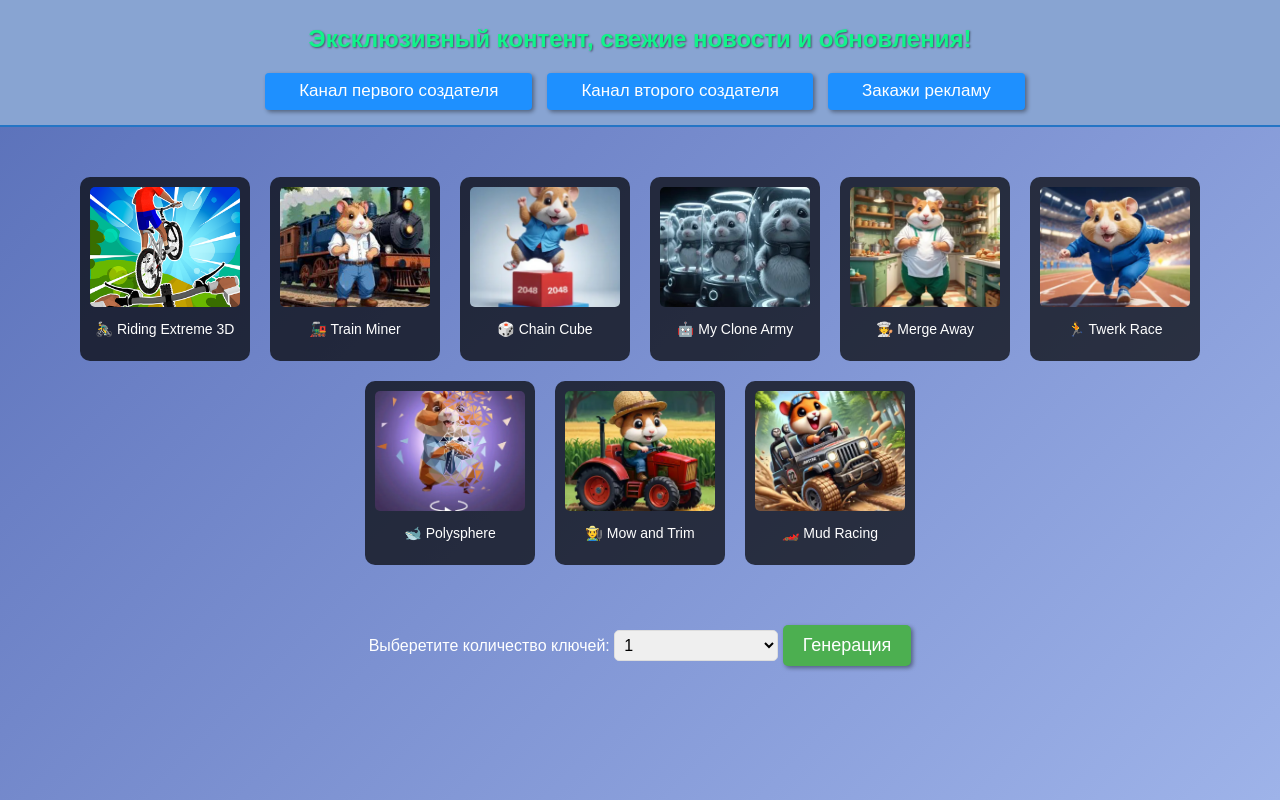
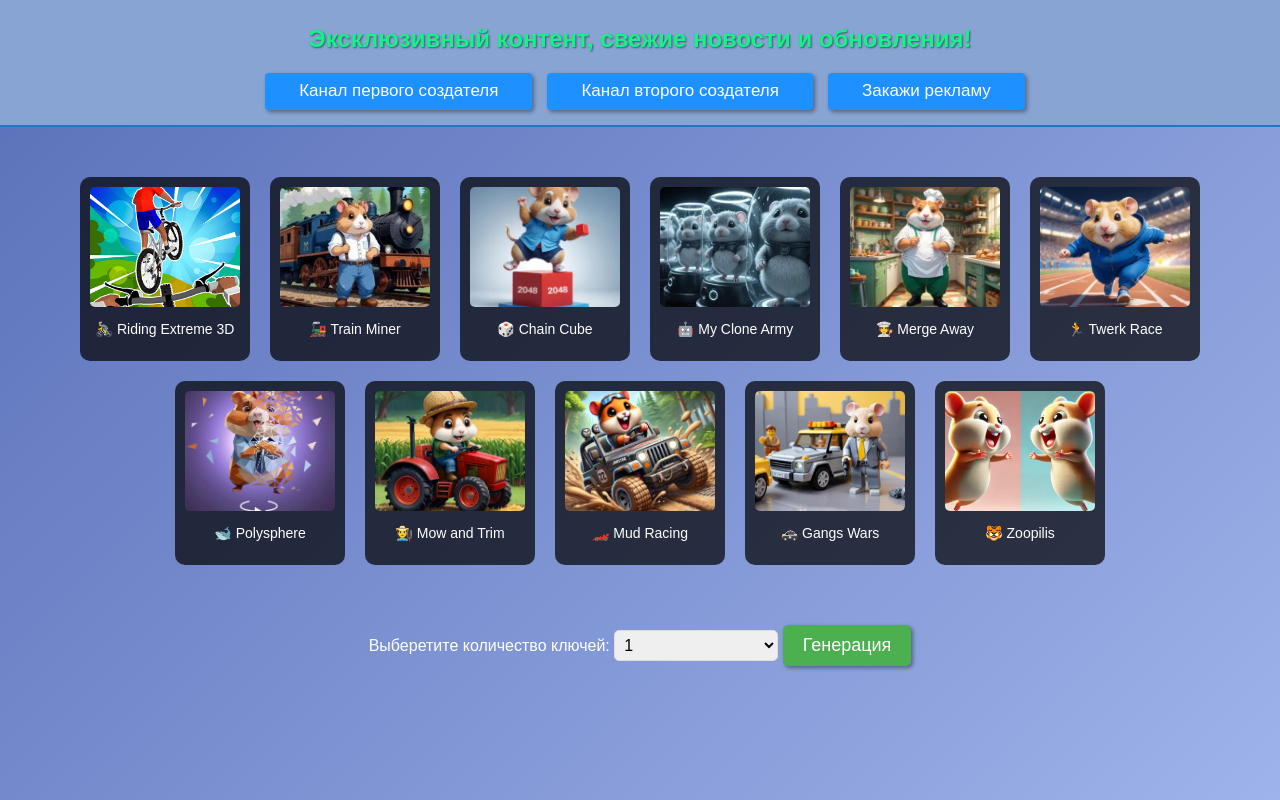
Before and after one commit to NikitaBytes/HamsterKombat-Keys, a plain HTML site: page index.html in a window 1280 px wide. Drawn offline with Linux system fonts and the light colour scheme.

Commit message:
Update index.html

```diff
--- a/index.html
+++ b/index.html
@@ -66,6 +66,14 @@
                 <img src="path/mud_racing.jpg" alt="Mud Racing">
                 <p>🏎️ Mud Racing</p>
             </div>
+            <div class="game" data-game="🚓Gangs Wars">
+                <img src="https://NikitaBytes.github.io/HamsterKombat-Keys/path/gangs_wars.jpg" alt="Gangs Wars">
+                <p>🚓 Gangs Wars</p>
+            </div>
+            <div class="game" data-game="🐯Zoopilis">
+                <img src="https://NikitaBytes.github.io/HamsterKombat-Keys/path/zoopilis.jpg" alt="Zoopilis">
+                <p>🐯 Zoopilis</p>
+            </div>
         </div>
         <div id="keySelection">
             <label for="keyCount">Выберетите количество ключей:</label>
```
